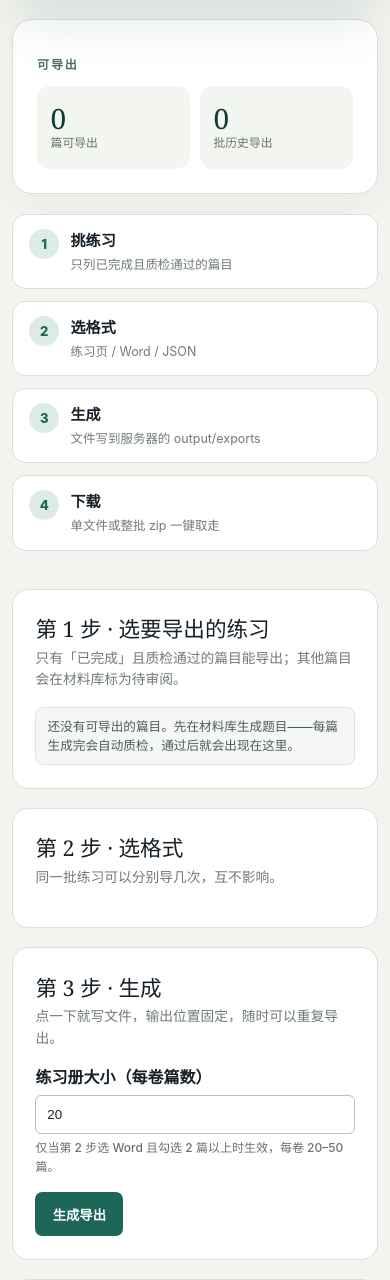
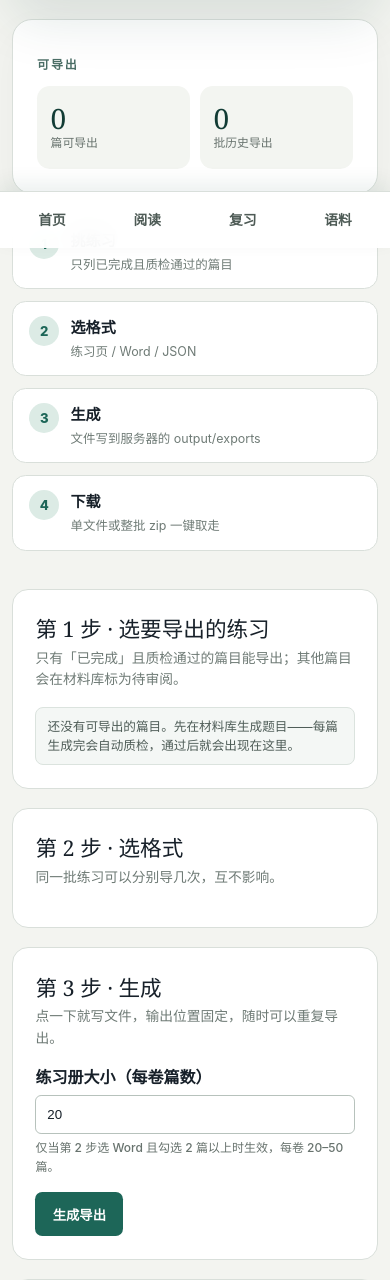
Before and after one commit to SongMingLI-CS/ielts-reading-studio, a Python web app: template templates/exports/index.html in a window 390 px wide. Shown: the part 596-1876 px from the top of the page. Run offline with Jinja, Linux system fonts and the light colour scheme; the template is opened without the code that fills it, so the values that code supplies are empty.

Commit message:
feat(mobile): put the four most used entries within thumb reach on small screens
Grouping the header made all thirteen entries visible on a phone, but they still live at the very top
of the page: while reading a passage, answering questions or scanning the task list, changing page
means scrolling all the way back up. This adds a fixed bottom bar on narrow screens with 首页 / 阅读 /
复习 / 语料. It complements the header instead of replacing it - every entry is still listed there.

* Shown only at 700px and below (display:none above that, so the desktop header row is unchanged),
  with the current page highlighted, and `env(safe-area-inset-bottom)` padding for phones with a home
  indicator.
* The page reserves the bar's height (body padding-bottom 67px measured in the browser), so the last
  row of content is never hidden behind it.
* The answering page already has its own sticky submit bar, and two bottom bars would cover each
  other: the rule is `body:has(.submit-dock) .bottom-nav{display:none}` with the padding reset. That
  keys off the page having a submit bar rather than maintaining a list of pages that opt out, so a new
  page inherits the right behaviour. Print output hides the bar as well.
* app.css moves to v=8 so a returning browser does not keep the cached stylesheet and miss the bar.

Measured with the DevTools protocol at forced viewports: at 390×844 the bar is grid with 4 visible
links and body padding-bottom 67px; at 768×1024 and on the answering page it is display:none with 0
visible links and no reserved space; document width still equals viewport width with zero overflowing
elements at 390, 768 and 1440.

tests/web/test_ui_contracts.py asserts the four entries and their labels, the current-page state on
the home page and in the review hub, that the answering page keeps its submit bar, and the CSS rules
that hide the bar (desktop, submit-dock, print). verify.sh: 687 passed, ruff clean.

```diff
--- a/static/app.css
+++ b/static/app.css
@@ -195,3 +195,19 @@ input[type=radio],input[type=checkbox]{width:auto;max-width:none;margin:0;paddin
   .jobs-table td:last-child{margin-top:.6rem}
   .jobs-table td:last-child .button{display:block;text-align:center}
 }
+
+/* ---------------------------------------------------------------------------
+   手机底部四入口（首页 / 阅读 / 复习 / 语料）。
+   顶部的分组导航仍然把 13 个入口全列出来，这一排只解决"拇指够不到"的问题，
+   因此只在窄屏出现，且答题页（底部已有提交栏）不显示，避免两条底栏叠在一起。
+   --------------------------------------------------------------------------- */
+.bottom-nav{display:none}
+@media (max-width:700px){
+  .bottom-nav{display:grid;grid-template-columns:repeat(4,minmax(0,1fr));gap:.15rem;position:fixed;left:0;right:0;bottom:0;z-index:30;background:#fffffff2;border-top:1px solid var(--line);padding:.3rem .35rem calc(.3rem + env(safe-area-inset-bottom));backdrop-filter:blur(12px);box-shadow:0 -8px 20px #123c3514}
+  .bottom-nav a{display:flex;align-items:center;justify-content:center;min-height:46px;border-radius:.6rem;color:#4e5b56;font-size:.86rem;font-weight:750;text-decoration:none}
+  .bottom-nav a[aria-current="page"]{background:var(--mint);color:var(--forest)}
+  body{padding-bottom:4.2rem}
+  body:has(.submit-dock){padding-bottom:0}
+  body:has(.submit-dock) .bottom-nav{display:none}
+}
+@media print{.bottom-nav{display:none}}
--- a/templates/base.html
+++ b/templates/base.html
@@ -7,7 +7,7 @@
   <meta name="theme-color" content="#123c35">
   <meta name="csrf-token" content="{{ csrf_token() }}">
   <script src="/static/security.js?v=1" defer></script>
-  <link rel="stylesheet" href="/static/app.css?v=7">
+  <link rel="stylesheet" href="/static/app.css?v=8">
   <link rel="stylesheet" href="/static/practice-center.css?v=8">
   <link rel="stylesheet" href="/static/studio.css?v=2">
   <link rel="stylesheet" href="/static/corpora.css?v=3">
@@ -45,6 +45,13 @@
     </nav>
   </header>
   <main>{% block content %}{% endblock %}</main>
+  {% set practice_active = request.url.path.startswith('/practice') and not review_active %}
+  <nav class="bottom-nav" aria-label="手机快捷入口">
+    <a href="/"{% if request.url.path == '/' %} aria-current="page"{% endif %}>首页</a>
+    <a href="/practice"{% if practice_active %} aria-current="page"{% endif %}>阅读</a>
+    <a href="/practice/review"{% if review_active %} aria-current="page"{% endif %}>复习</a>
+    <a href="/corpora"{% if request.url.path.startswith('/corpora') %} aria-current="page"{% endif %}>语料</a>
+  </nav>
   {% block scripts %}{% endblock %}
 </body>
 </html>
```
Also changed, not shown: tests/web/test_ui_contracts.py (+44 -0 lines).
